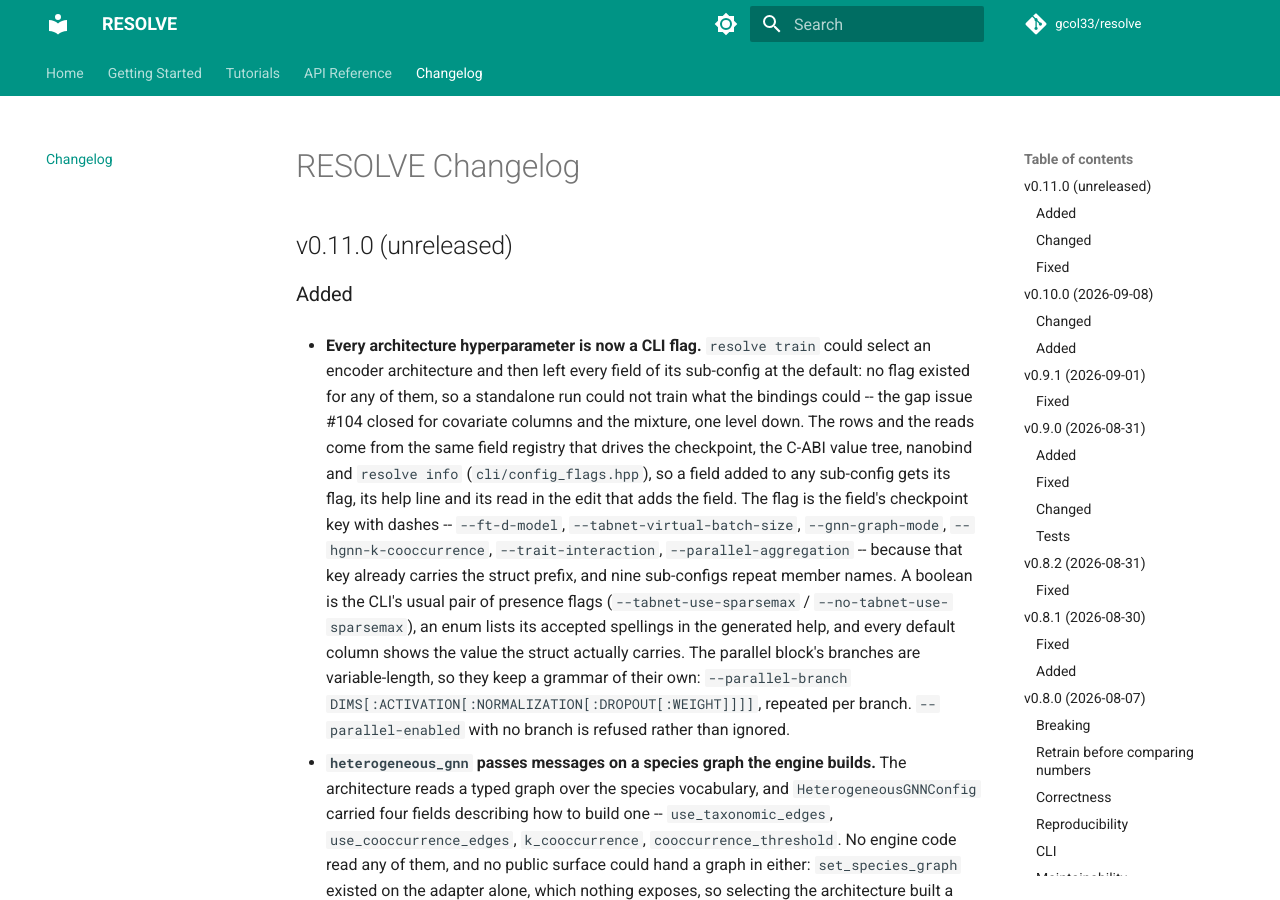
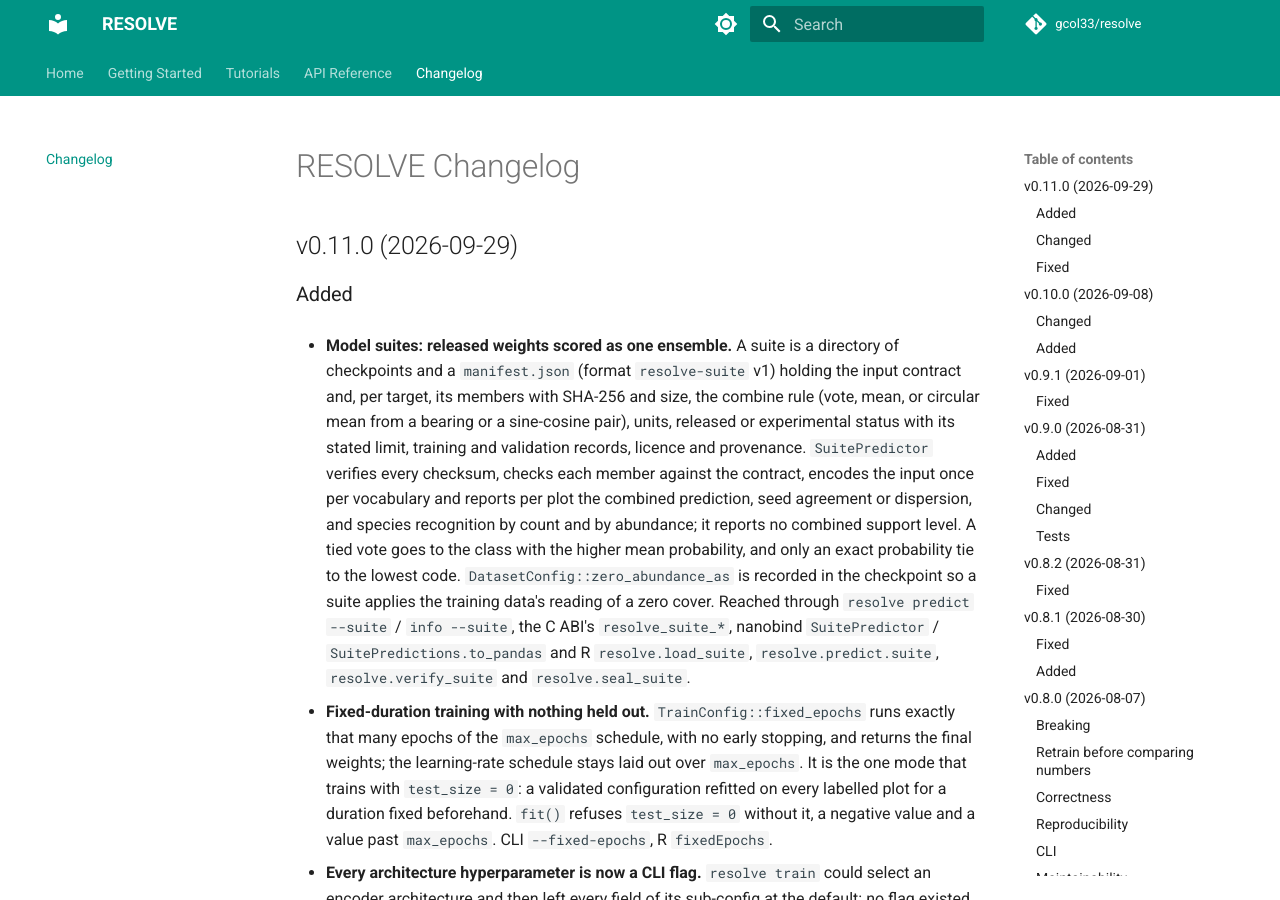
Before and after one commit to gcol33/resolve, an MkDocs documentation site: the page built from docs/changelog.md, in a window 1280 px wide and 900 px high. Built offline with MkDocs 1.6.1 and Material for MkDocs 9.7.7, drawn with Linux system fonts in a browser that asks for light colours; comment, search, counter and statistics services are not loaded; some of the changed text lies outside the part shown.

Commit message:
chore(release): v0.11.0
NEWS for model suites, fixed-duration training, the resolveR rename,
percentile species caps, the training species width kept by
schema-reusing loaders, and scoring unlabelled plots; CITATION.cff
date-released 2026-09-29.

Co-Authored-By: Claude Opus 5.5 <noreply@anthropic.com>
Claude-Session: https://claude.ai/code/session_01NLzseJj1wqmTreyNzi8hDt

```diff
--- a/NEWS.md
+++ b/NEWS.md
@@ -1,8 +1,35 @@
 # RESOLVE Changelog
 
-## v0.11.0 (unreleased)
+## v0.11.0 (2026-09-29)
 
 ### Added
+
+- **Model suites: released weights scored as one ensemble.** A suite is a
+  directory of checkpoints and a `manifest.json` (format `resolve-suite` v1)
+  holding the input contract and, per target, its members with SHA-256 and
+  size, the combine rule (vote, mean, or circular mean from a bearing or a
+  sine-cosine pair), units, released or experimental status with its stated
+  limit, training and validation records, licence and provenance.
+  `SuitePredictor` verifies every checksum, checks each member against the
+  contract, encodes the input once per vocabulary and reports per plot the
+  combined prediction, seed agreement or dispersion, and species recognition
+  by count and by abundance; it reports no combined support level. A tied vote
+  goes to the class with the higher mean probability, and only an exact
+  probability tie to the lowest code. `DatasetConfig::zero_abundance_as` is
+  recorded in the checkpoint so a suite applies the training data's reading of
+  a zero cover. Reached through `resolve predict --suite` / `info --suite`,
+  the C ABI's `resolve_suite_*`, nanobind `SuitePredictor` /
+  `SuitePredictions.to_pandas` and R `resolve.load_suite`,
+  `resolve.predict.suite`, `resolve.verify_suite` and `resolve.seal_suite`.
+
+- **Fixed-duration training with nothing held out.**
+  `TrainConfig::fixed_epochs` runs exactly that many epochs of the
+  `max_epochs` schedule, with no early stopping, and returns the final
+  weights; the learning-rate schedule stays laid out over `max_epochs`. It is
+  the one mode that trains with `test_size = 0`: a validated configuration
+  refitted on every labelled plot for a duration fixed beforehand. `fit()`
+  refuses `test_size = 0` without it, a negative value and a value past
+  `max_epochs`. CLI `--fixed-epochs`, R `fixedEpochs`.
 
 - **Every architecture hyperparameter is now a CLI flag.** `resolve train`
   could select an encoder architecture and then left every field of its
@@ -89,6 +116,20 @@
 
 ### Changed
 
+- **The R package is `resolveR`.** Bioconductor already carries a package
+  named RESOLVE and CRAN checks names case-insensitively across both, so the
+  R client is renamed. The `resolve.` function prefix, the `resolve_c` backend
+  and the release assets are unchanged; the user data directory is now
+  `R_user_dir("resolveR")`. The metric functions (`resolve_mae`,
+  `resolve_rmse`, `resolve_smape`, `resolve_r_squared`,
+  `resolve_band_accuracy`, `resolve_accuracy`) are exported under one help
+  page.
+
+- **Any percentile species cap.** `pool_species_cap = -x` is the
+  (100 - x)th percentile of records per plot for x in 1..99; -100 or below is
+  refused. Before, only -1 (p99) was a percentile and any other negative value
+  silently meant no cap. -1 resolves as it did.
+
 - **A missing covariate or coordinate is flagged and filled instead of read
   as zero.** The loader wrote a blank covariate cell as 0.0 and a blank
   coordinate as (0, 0), so a model could not tell a recorded 0 from a missing
@@ -119,6 +160,25 @@
   values as zero.
 
 ### Fixed
+
+- **Data encoded against a training schema keeps the training species
+  width.** `from_csv_with_schema` and every other loader that reuses a
+  training dataset's or a checkpoint's vocabularies took only the
+  vocabularies, so a percentile `pool_species_cap` was re-resolved on the new
+  data: a held-out half was truncated at its own 99th percentile of records per
+  plot, while checkpoint inference and the suite path truncated at the width
+  the model trained on. The two paths scored the same plots differently
+  wherever the new data's plots ran longer than the training data's. A
+  withheld database whose 99th percentile was 72 records against a training
+  width of 61 scored 180.59 m altitude error one way and 180.32 m the other.
+  `ExternalVocabs` now carries the resolved width and the loader applies it in
+  place of the config's cap; a source that recorded none leaves the caller's
+  cap in force. The width round-trips through the C ABI and is readable from
+  Python as `ExternalVocabs.pool_species_cap`.
+
+- **Unlabelled plots can be scored.** `resolve predict --model` required the
+  target columns and dropped plots without them, the R loaders refused
+  `targets = list()`, and the C ABI read a list of target names as none.
 
 - **A standardization scale that cannot be estimated is 1, not NaN.** The
   sample standard deviation of a single row is NaN, and dividing by it
```
Also changed, not shown: 1 other file.
